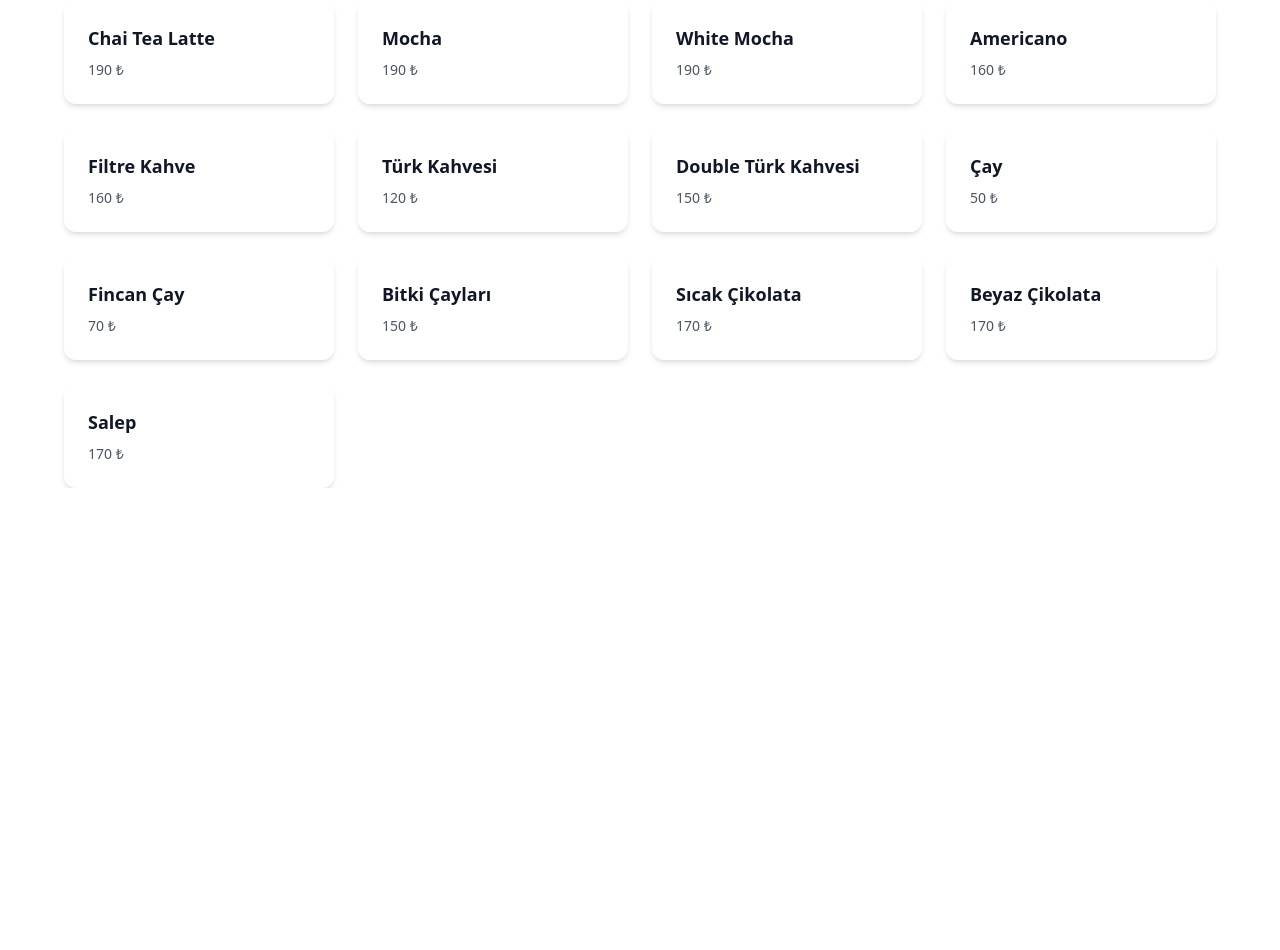
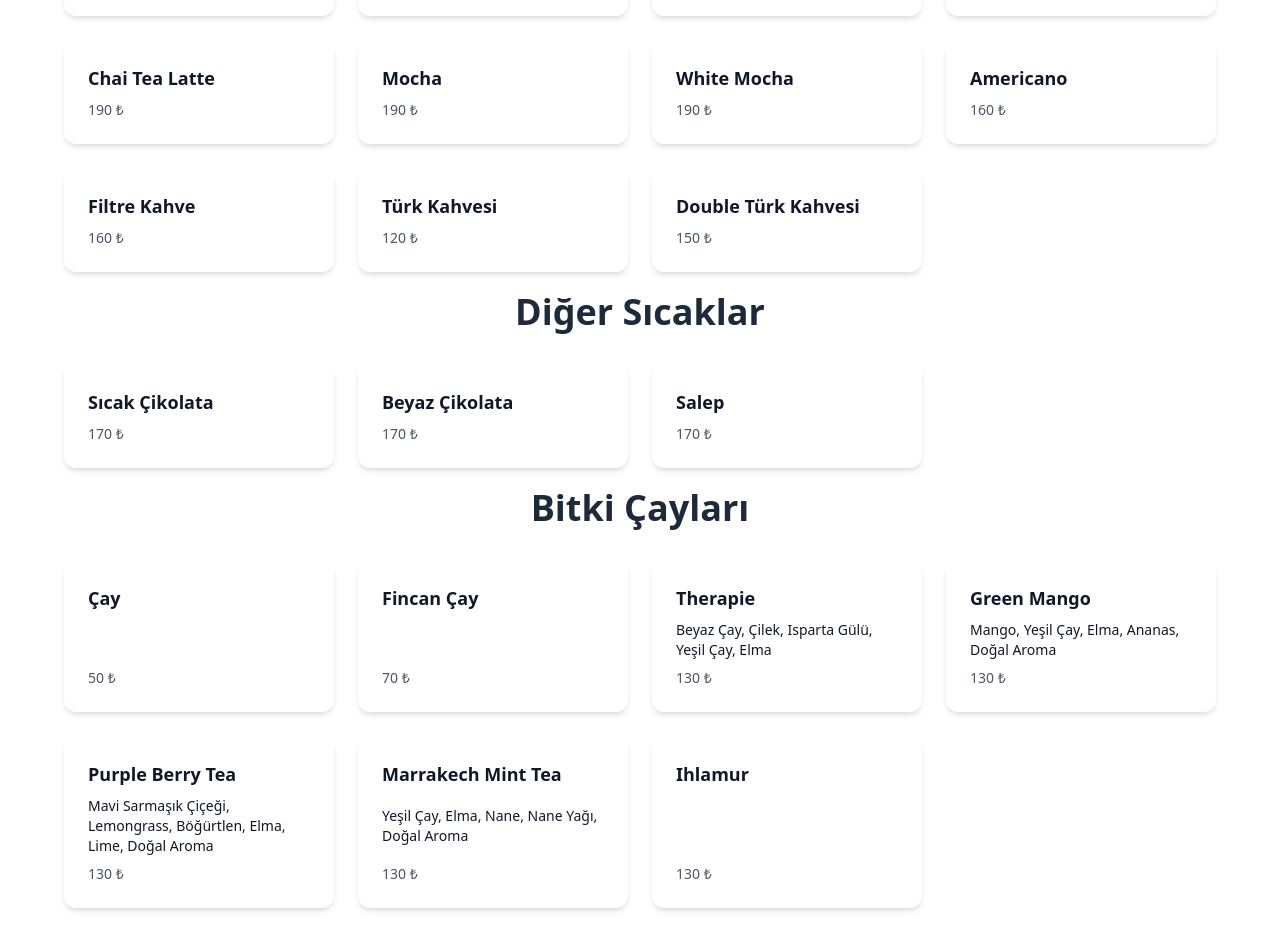
Before and after one commit to recellidukkan/recellidukkan, a Next.js app: page /sicak in a window 1280 px wide. Shown: the part 520-1470 px from the top of the page. Before the commit the page ends 1008 px from the top, so only its background shows below. Built offline with nearby package versions, Linux system fonts and the light colour scheme.

Commit message:
browine and some naturel tea types added

```diff
--- a/src/app/sicak/page.tsx
+++ b/src/app/sicak/page.tsx
@@ -22,17 +22,33 @@ const Page = () => {
         {name:'Filtre Kahve' , price:'160 ₺'},
         {name:'Türk Kahvesi' , price:'120 ₺'},
         {name:'Double Türk Kahvesi' , price:'150 ₺'},
-        {name:'Çay' , price:'50 ₺'},
-        {name:'Fincan Çay' , price:'70 ₺'},
-        {name:'Bitki Çayları' , price:'150 ₺'},
-        {name:'Sıcak Çikolata' , price:'170 ₺'},
+
+
+
+    ]
+
+    const otherHots= [
+         {name:'Sıcak Çikolata' , price:'170 ₺'},
         {name:'Beyaz Çikolata' , price:'170 ₺'},
         {name:'Salep' , price:'170 ₺'},
     ]
 
+    const teas= [
+       {name:'Çay' , price:'50 ₺'},
+        {name:'Fincan Çay' , price:'70 ₺'},
+
+       {name:'Therapie' , contains:'Beyaz Çay, Çilek, Isparta Gülü, Yeşil Çay, Elma' , price:'130 ₺'},
+       {name:'Green Mango', contains:'Mango, Yeşil Çay, Elma, Ananas, Doğal Aroma', price:'130 ₺'},
+       {name:'Purple Berry Tea', contains:'Mavi Sarmaşık Çiçeği, Lemongrass, Böğürtlen, Elma, Lime, Doğal Aroma', price:'130 ₺'},
+       {name:'Marrakech Mint Tea', contains:'Yeşil Çay, Elma, Nane, Nane Yağı, Doğal Aroma', price:'130 ₺'},
+        {name:'Ihlamur', price:'130 ₺'}
+    ]
+
+
+
     return (
-        <div className="mt-16 px-4 md:px-8 lg:px-16">
-            <h1 className="text-3xl md:text-4xl font-bold text-center mb-8 text-gray-800">Sıcak İçecekler</h1>
+        <div className="mt-16 px-4 md:px-8 lg:px-16 pb-15 pt-5">
+            <h1 className="text-3xl md:text-4xl font-bold text-center mb-8 text-gray-800 mt-5">Sıcak İçecekler</h1>
 
             <div className="grid grid-cols-1 sm:grid-cols-2 md:grid-cols-3 lg:grid-cols-4 gap-6">
                 {hotDrinks.map((drink, index) => (
@@ -45,6 +61,35 @@ const Page = () => {
                     </div>
                 ))}
             </div>
+            <h1 className="text-3xl md:text-4xl font-bold text-center mb-8 text-gray-800 mt-5">Diğer Sıcaklar</h1>
+            <div className="grid grid-cols-1 sm:grid-cols-2 md:grid-cols-3 lg:grid-cols-4 gap-6">
+                {otherHots.map((drink, index) => (
+                    <div
+                        key={index}
+                        className="bg-white rounded-xl shadow-md p-6 flex flex-col justify-between hover:shadow-xl transition-shadow cursor-pointer"
+                    >
+                        <p className="text-lg font-semibold text-gray-900 mb-2">{drink.name}</p>
+                        <p className="text-gray-600 text-sm">{drink.price}</p>
+                    </div>
+                ))}
+            </div>
+
+            <h1 className="text-3xl md:text-4xl font-bold text-center mb-8 text-gray-800 mt-5">Bitki Çayları</h1>
+
+            <div className="grid grid-cols-1 sm:grid-cols-2 md:grid-cols-3 lg:grid-cols-4 gap-6">
+                {teas.map((drink, index) => (
+                    <div
+                        key={index}
+                        className="bg-white rounded-xl shadow-md p-6 flex flex-col justify-between hover:shadow-xl transition-shadow cursor-pointer"
+                    >
+                        <p className="text-lg font-semibold text-gray-900 mb-2">{drink.name}</p>
+                        {
+                            drink.contains? <p className="text-sm text-gray-900 mb-2">{drink.contains}</p>:null
+                        }
+                        <p className="text-gray-600 text-sm">{drink.price}</p>
+                    </div>
+                ))}
+            </div>
         </div>
     )
 }
--- a/src/app/tatli/page.tsx
+++ b/src/app/tatli/page.tsx
@@ -10,10 +10,11 @@ const Page = () => {
             'Vişne ve dondurma üzerine vişne reçeli',
             '(Eşleşmeler tavsiye olup diğer seçenekler için lütfen sorunuz)'
         ]},
-        {name:'Reçelli San Sebastian', price:'260 ₺' , contain:'(Vişne ya da süt reçeli ile önerilir.)'},
-        {name:'Reçelli Tiramisu' , price: '260 ₺' , contain:'(Süt reçeli ile servis edilir.)'},
+        {name:'Reçelli San Sebastian', price:'260 ₺' , contain:'(Vişne, süt reçeli ya da sade önerilir.)'},
+        {name:'Reçelli Tiramisu' , price: '260 ₺' , contain:'(Süt reçeli ile ya da sade servis edilir.)'},
         {name:'Reçelli Yoğurt' , price: '120 ₺' , contain:'(Üzerine reçel seçiniz.)'},
         {name:'Reçelli Milkshake' , price: '230 ₺' , contain:'(Çilek, vişne, karadut ve süt reçeli ile hazırlanır.)'},
+        {name:'Reçelli Brownie' , price: '250 ₺' , contain:'(Vişne reçeliyle ya da sade servis edilir.)'},
        // {name:'Çıtır Kabak Tatlısı' , price: '230 ₺' , contain:'(Çilek, vişne, karadut ve süt reçeli ile hazırlanır.)'},
 
     ]
```
